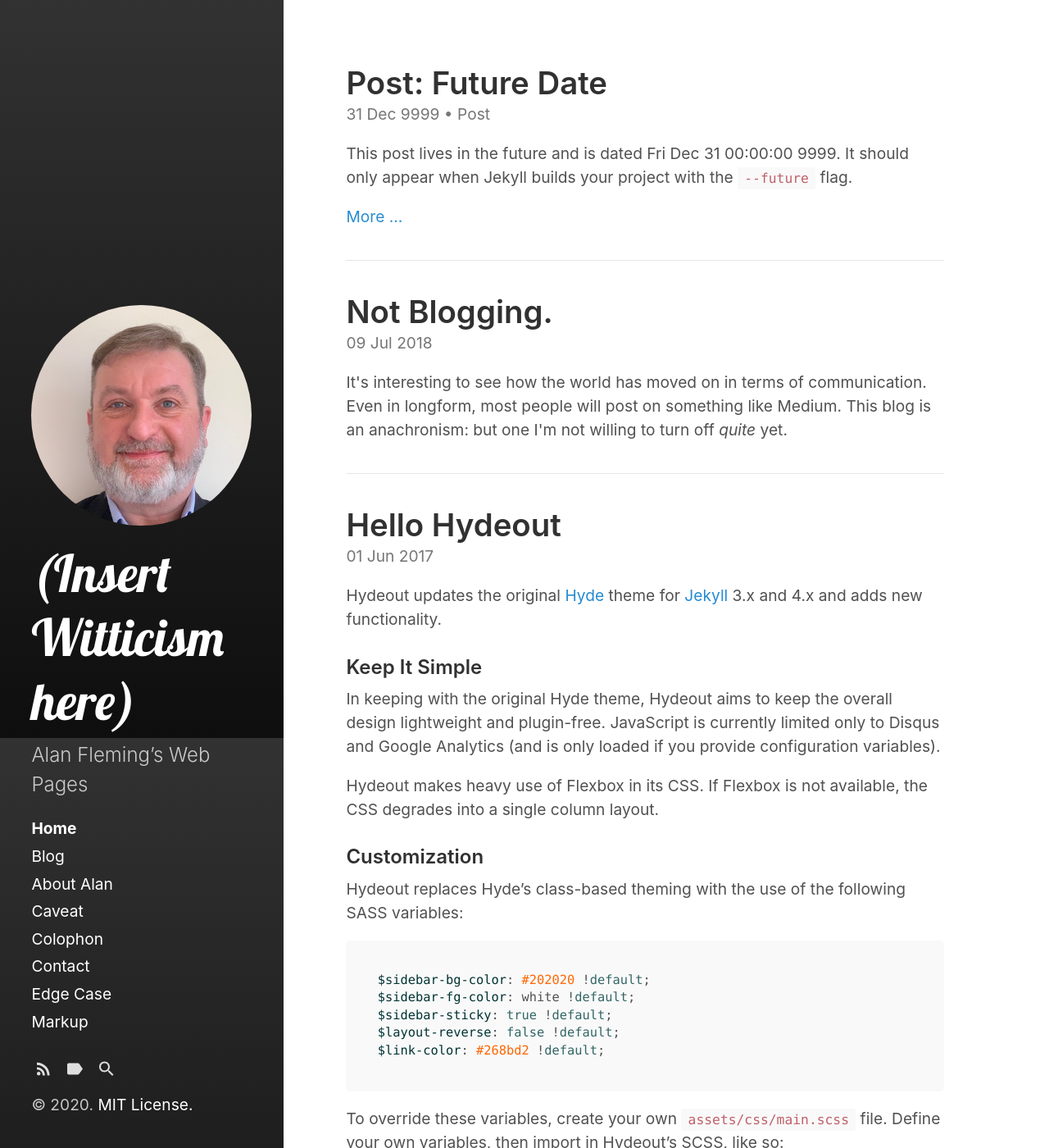
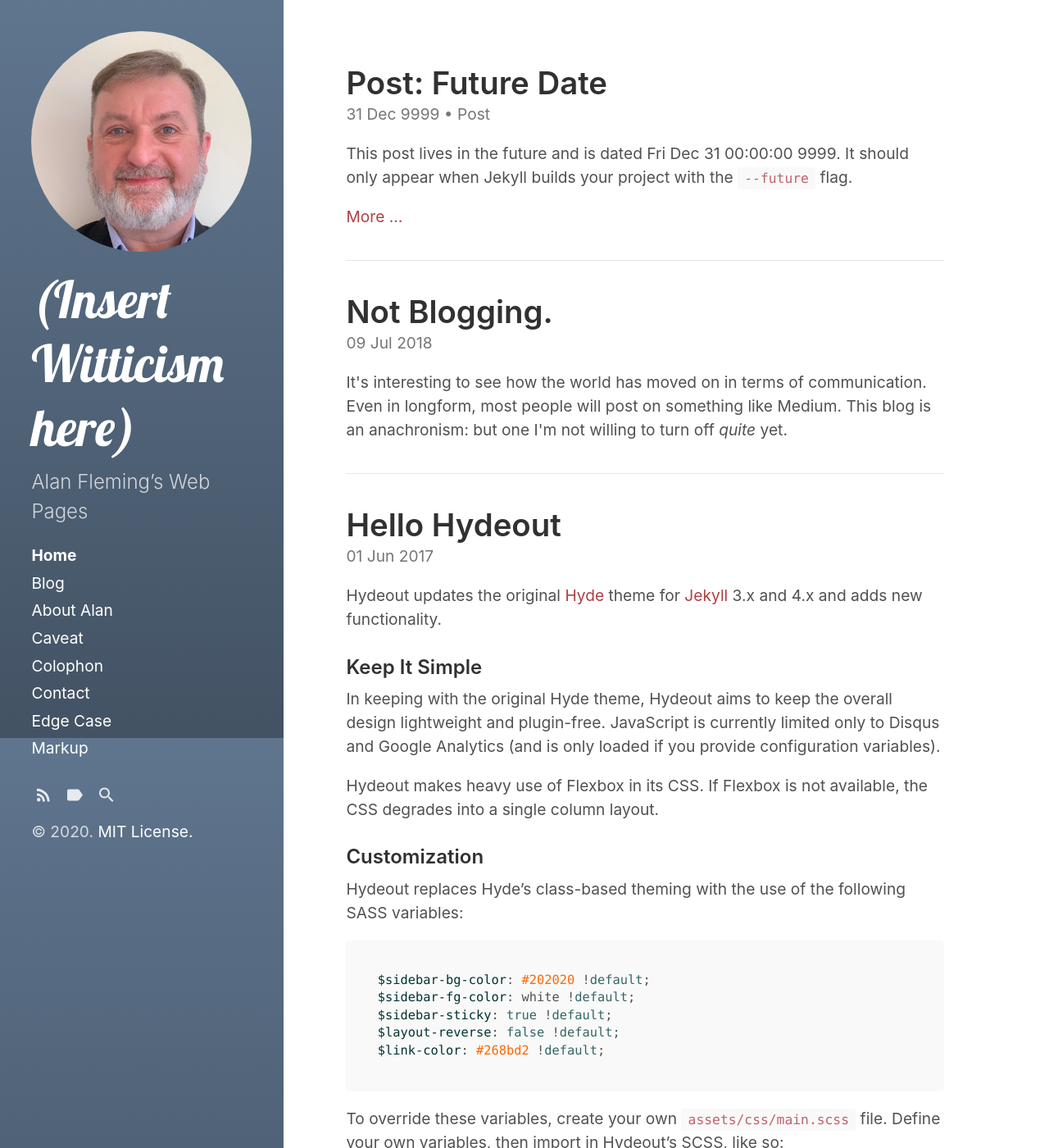
Before and after one commit to alan-fleming/alanfleming.org, a Jekyll site: the page built from index.html, in a window 1280 px wide and 1400 px high. Shown: the whole window at 82% size. Built offline with Jekyll 4.4.1, drawn with Linux system fonts in a browser that asks for light colours; the list of posts is cut into pages by our own code.

Commit message:
Change sidebar colour

```diff
--- a/assets/css/main.scss
+++ b/assets/css/main.scss
@@ -3,4 +3,7 @@
 # only main files contain this front matter, not partials.
 ---
 
+$sidebar-bg-color: #516479;
+$link-color: #ac4142;
+$sidebar-sticky: false;
 @import "hydeout";
```
